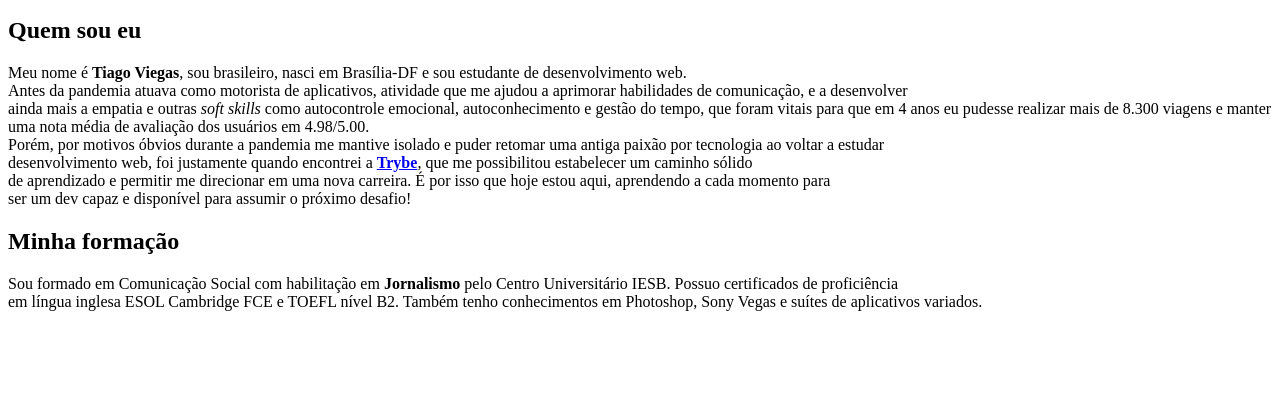
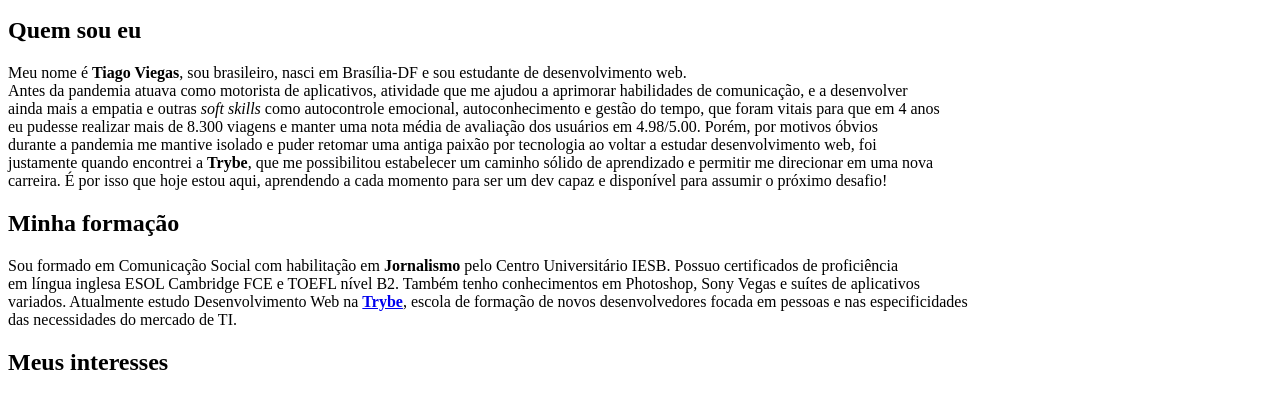
Before and after one commit to tiagobviegas/portfolio, a plain HTML site: page index.html in a window 1280 px wide. Shown: the part 362-770 px from the top of the page. Drawn offline with Linux system fonts and the light colour scheme.

Commit message:
atualizando Quem sou eu e Minha Formaçao

```diff
--- a/index.html
+++ b/index.html
@@ -28,18 +28,24 @@
         <p>
             Meu nome é <strong>Tiago Viegas</strong>, sou brasileiro, nasci em Brasília-DF e sou estudante de desenvolvimento web. <br>
             Antes da pandemia atuava como motorista de aplicativos, atividade que me ajudou a aprimorar habilidades de comunicação, e a desenvolver <br>
-            ainda mais a empatia e outras <em>soft skills</em> como autocontrole emocional, autoconhecimento e gestão do tempo, que foram vitais
-            para que em 4 anos eu pudesse realizar mais de 8.300 viagens e manter uma nota média de avaliação dos usuários em 4.98/5.00. <br>
-            Porém, por motivos óbvios durante a pandemia me mantive isolado e puder retomar uma antiga paixão por tecnologia ao voltar a estudar<br>
-            desenvolvimento web, foi justamente quando encontrei a <a href="www.betrybe.com" target="_blank"><strong>Trybe</strong></a>, que me possibilitou estabelecer um caminho sólido<br>
-            de aprendizado e permitir me direcionar em uma nova carreira. É por isso que hoje estou aqui, aprendendo a cada momento para<br>
-            ser um dev capaz e disponível para assumir o próximo desafio!
+            ainda mais a empatia e outras <em>soft skills</em> como autocontrole emocional, autoconhecimento e gestão do tempo, que foram vitais para que em 4 anos<br>
+            eu pudesse realizar mais de 8.300 viagens e manter uma nota média de avaliação dos usuários em 4.98/5.00. Porém, por motivos óbvios <br>
+            durante a pandemia me mantive isolado e puder retomar uma antiga paixão por tecnologia ao voltar a estudar desenvolvimento web, foi<br>
+            justamente quando encontrei a <strong>Trybe</strong>, que me possibilitou estabelecer um caminho sólido de aprendizado e permitir me direcionar em uma nova<br>
+            carreira. É por isso que hoje estou aqui, aprendendo a cada momento para ser um dev capaz e disponível para assumir o próximo desafio!
         </p>
 
         <h2 id="carreira">Minha formação</h2>
         <p>
             Sou formado em Comunicação Social com habilitação em <strong>Jornalismo</strong> pelo Centro Universitário IESB. Possuo certificados de proficiência<br>
-            em língua inglesa ESOL Cambridge FCE e TOEFL nível B2. Também tenho conhecimentos em Photoshop, Sony Vegas e suítes de aplicativos variados.
+            em língua inglesa ESOL Cambridge FCE e TOEFL nível B2. Também tenho conhecimentos em Photoshop, Sony Vegas e suítes de aplicativos<br>
+            variados. Atualmente estudo Desenvolvimento Web na <a href="www.betrybe.com" target="_blank"><strong>Trybe</strong></a>, escola de formação de novos desenvolvedores focada em pessoas e nas especificidades<br>
+            das necessidades do mercado de TI.
+        </p>
+
+        <h2 id="hobbies">Meus interesses</h2>
+        <p>
+
         </p>
 
 
```
Also changed, not shown: index2.html (+13 -7 lines).
